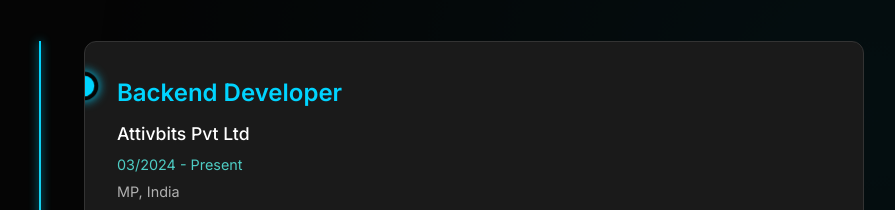
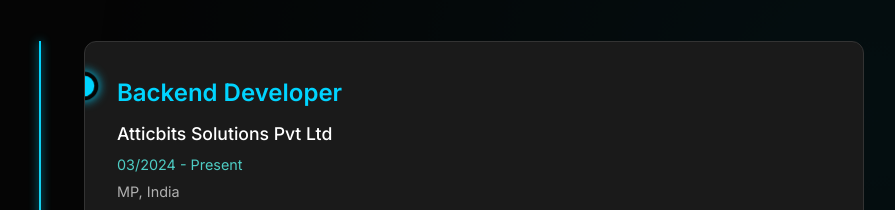
Before and after one commit to Pratikmore12/pratik_portfolio, a plain HTML site: page index.html in a window 1280 px wide. Shown: the part 1600-1810 px from the top of the page, without its empty margins (176-1071 px from the left). Drawn offline with Linux system fonts and the light colour scheme.

Commit message:
correct spelling mistake

```diff
--- a/index.html
+++ b/index.html
@@ -160,7 +160,7 @@
                     <div class="experience-content">
                         <div class="experience-header">
                             <h3 class="experience-title">Backend Developer</h3>
-                            <div class="experience-company">Attivbits Pvt Ltd</div>
+                            <div class="experience-company">Atticbits Solutions Pvt Ltd</div>
                             <div class="experience-duration">03/2024 - Present</div>
                             <div class="experience-location">MP, India</div>
                         </div>
```
